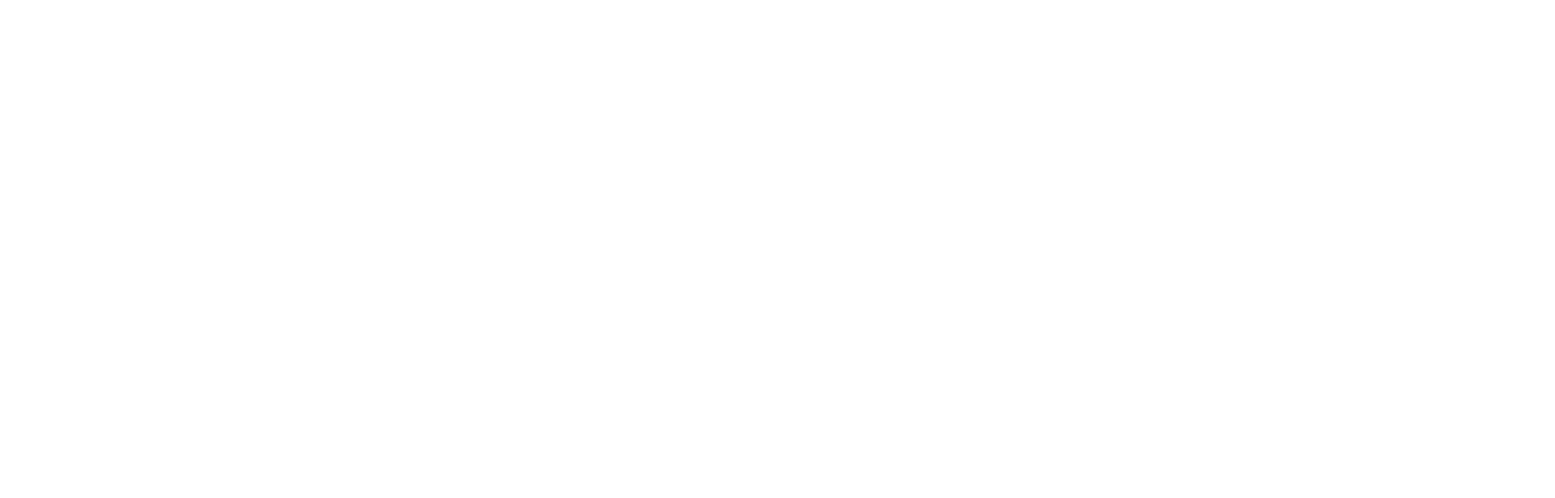
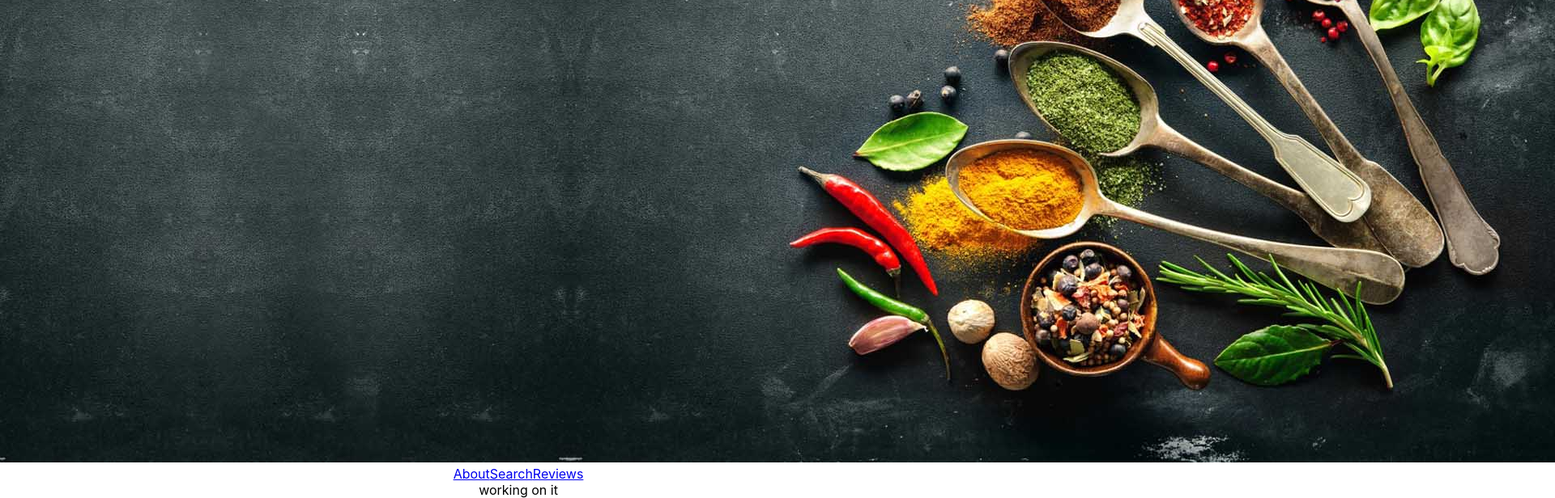
Before and after one commit to WaltRCodes/Your-Local-Menu, a React (Create React App) app: page / in a window 1280 px wide. Shown: the part 508-1124 px from the top of the page at 81% size, 1920 px wide, since content can reach past the window. Before the commit the page ends 800 px from the top, so only its background shows below. Built offline with nearby package versions, Linux system fonts and the light colour scheme.

Commit message:
Added Bkdg Image

```diff
--- a/src/App.js
+++ b/src/App.js
@@ -3,11 +3,12 @@
 import './App.css';
 import Call from './components/Call';
 import Home from './components/Review/Home'
+import Bkg from './Bkg.jpg'
 
 function App() {
   return (
     <div className="App">
-
+      <img src={Bkg} />
       <Home />
 
 
--- a/src/components/Review/Home.js
+++ b/src/components/Review/Home.js
@@ -38,7 +38,7 @@
 return(
 
     <div>
-
+working on it
     </div>
 )
 }
```
Also changed, not shown: src/Bkg.jpg (added).
